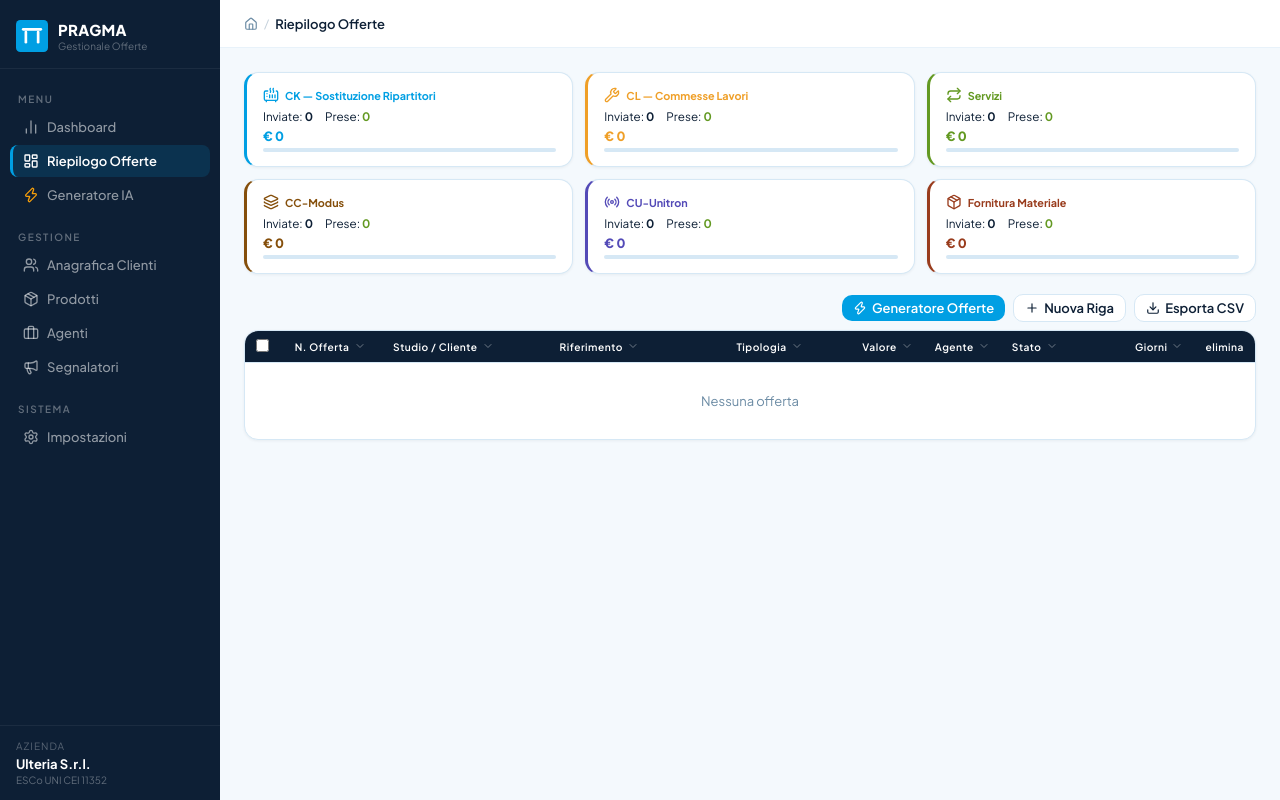
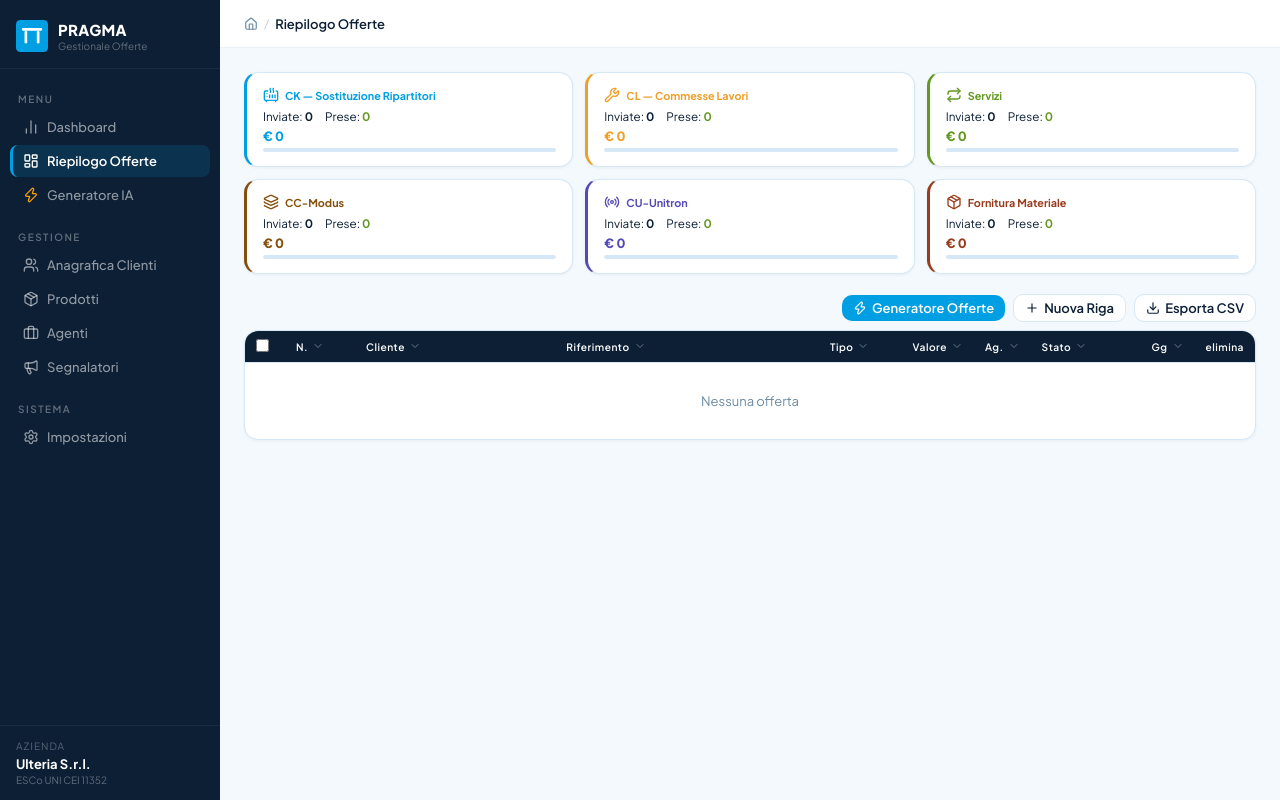
Before and after one commit to FiloUlte/gestionale-offerte-ulteria, a Flask app: page / in a window 1280 px wide. Run offline with Flask 3, Linux system fonts and the light colour scheme; data comes from the database, SQL or seed files in the repository; data that the repository does not hold is empty.

Commit message:
fix: compact table columns — shorter labels, smaller widths, minimal delete button
Headers: N. | Cliente | Riferimento | Tipo | Valore | Ag. | Stato | Gg | [trash]
- Tipologia → "Tipo" (65px)
- Agente → "Ag." (40px) with 24px avatar
- Giorni → "Gg" (45px)
- Elimina: no header, just 30px column with ghost trash icon (visible on hover)
- numero: 70px, valore: 90px, stato: 110px
- nome_studio + riferimento: auto width (flex)
- Delete button: transparent bg, muted color, hover turns red

Co-Authored-By: Claude Opus 4.6 (1M context) <noreply@anthropic.com>

```diff
--- a/config.json
+++ b/config.json
@@ -1,3 +1,3 @@
 {
-  "prossimo_numero": 26022
+  "prossimo_numero": 26023
 }
--- a/static/app.js
+++ b/static/app.js
@@ -126,7 +126,7 @@ var PAGE_SIZE = 50;
 var dashPage = 0;
 var dashVisibleCols = null;
 var ALL_COLS = ["checkbox","numero","nome_studio","riferimento","tipologia","valore","agente_id","stato","giorni","elimina"];
-var COL_LABELS = {checkbox:"",numero:"N. Offerta",nome_studio:"Studio / Cliente",riferimento:"Riferimento",tipologia:"Tipologia",valore:"Valore",agente_id:"Agente",stato:"Stato",giorni:"Giorni",elimina:""};
+var COL_LABELS = {checkbox:"",numero:"N.",nome_studio:"Cliente",riferimento:"Riferimento",tipologia:"Tipo",valore:"Valore",agente_id:"Ag.",stato:"Stato",giorni:"Gg",elimina:""};
 
 function loadDashFilters() {
   try {
@@ -275,13 +275,13 @@ function buildDashboard(c) {
 
   var sortable = { numero: 1, nome_studio: 1, riferimento: 1, valore: 1, stato: 1, giorni: 1 };
   var colDefs = [
-    { key: "numero", w: "100px" },
-    { key: "nome_studio", w: "180px" }, { key: "riferimento", w: "200px" },
-    { key: "tipologia", w: "100px" },
-    { key: "valore", w: "110px", cls: "r" },
-    { key: "agente_id", w: "60px" },
-    { key: "stato", w: "140px" },
-    { key: "giorni", w: "60px" }, { key: "elimina", w: "40px" }
+    { key: "numero", w: "70px" },
+    { key: "nome_studio", w: "auto" }, { key: "riferimento", w: "auto" },
+    { key: "tipologia", w: "65px" },
+    { key: "valore", w: "90px", cls: "r" },
+    { key: "agente_id", w: "40px" },
+    { key: "stato", w: "110px" },
+    { key: "giorni", w: "45px" }, { key: "elimina", w: "30px" }
   ];
   var filterableCols = { stato: 1, agente_id: 1, tipologia: 1, nome_studio: 1 };
   colDefs.forEach(function(cd) {
@@ -380,7 +380,7 @@ function buildDashboard(c) {
           var agObj = getAgente(o.agente_id);
           if (agObj) { agI = ((agObj.nome || " ")[0] + (agObj.cognome || " ")[0]).toUpperCase(); agCol2 = agObj.colore || "#009FE3"; }
         }
-        h += '<td class="editable" data-field="agente_id" title="' + esc(agName + " " + agSur) + '"><span class="agente-dot" style="background:' + agCol2 + ';width:28px;height:28px;display:inline-flex;align-items:center;justify-content:center;border-radius:50%;font-size:.65rem;font-weight:800;color:#fff">' + agI + "</span></td>";
+        h += '<td class="editable" data-field="agente_id" title="' + esc(agName + " " + agSur) + '" style="text-align:center"><span style="background:' + agCol2 + ';width:24px;height:24px;display:inline-flex;align-items:center;justify-content:center;border-radius:50%;font-size:9px;font-weight:800;color:#fff">' + agI + "</span></td>";
       } else {
         h += '<td class="editable" data-field="agente_id" style="text-align:center"><span style="color:var(--muted);font-size:.7rem;cursor:pointer" title="Clicca per assegnare agente">+</span></td>';
       }
@@ -391,7 +391,7 @@ function buildDashboard(c) {
     if (dashVisibleCols.indexOf("giorni") >= 0) h += "<td>" + ggHtml + "</td>";
     /* Elimina (solo cestino) */
     if (dashVisibleCols.indexOf("elimina") >= 0) {
-      h += '<td><button class="act-btn act-del" data-del-id="' + o.id + '" data-del-num="' + (o.numero || "") + '" title="Elimina" style="padding:4px"><i data-lucide="trash-2" style="width:14px;height:14px"></i></button></td>';
+      h += '<td style="padding:4px;text-align:center"><button class="act-btn act-del" data-del-id="' + o.id + '" data-del-num="' + (o.numero || "") + '" title="Elimina" style="padding:2px;border:none;background:none;cursor:pointer;color:var(--pragma-text-muted);opacity:.4;transition:all .15s"><i data-lucide="trash-2" style="width:13px;height:13px"></i></button></td>';
     }
     h += "</tr>";
 
--- a/static/css/pragma-design-system.css
+++ b/static/css/pragma-design-system.css
@@ -735,3 +735,6 @@ input.inp:focus, select.inp:focus, textarea.inp:focus {
 .cell-edit:focus {
   box-shadow: 0 0 0 2px rgba(0,159,227,0.15);
 }
+
+/* Cestino riga — hover rosso */
+.act-del:hover { opacity: 1 !important; color: var(--pragma-danger) !important; }
--- a/templates/index.html
+++ b/templates/index.html
@@ -92,6 +92,6 @@
   </div>
 </div>
 
-<script src="/static/app.js?v=42"></script>
+<script src="/static/app.js?v=43"></script>
 </body>
 </html>
```
